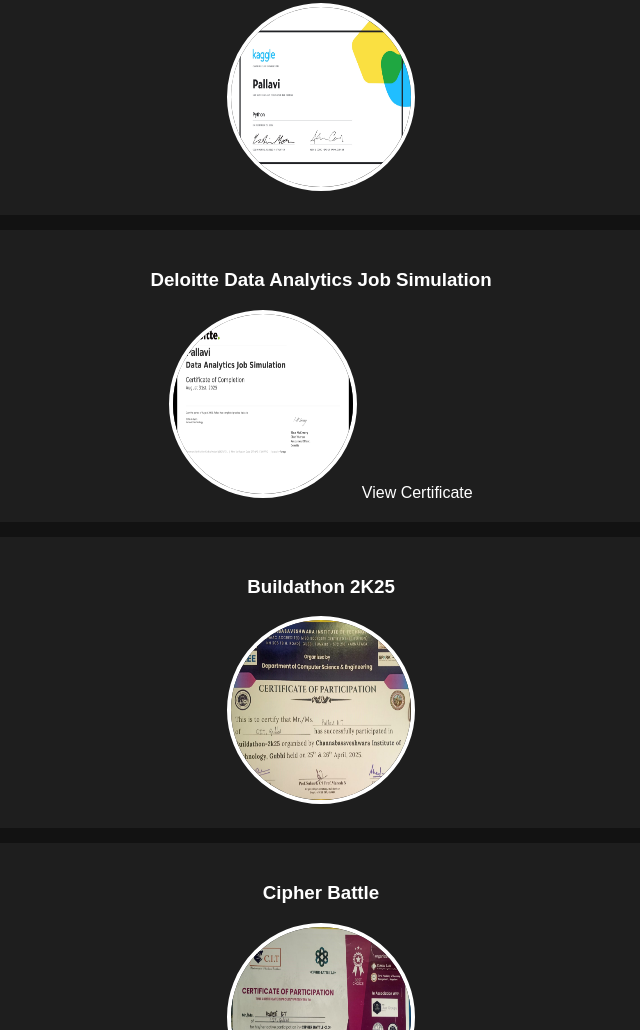
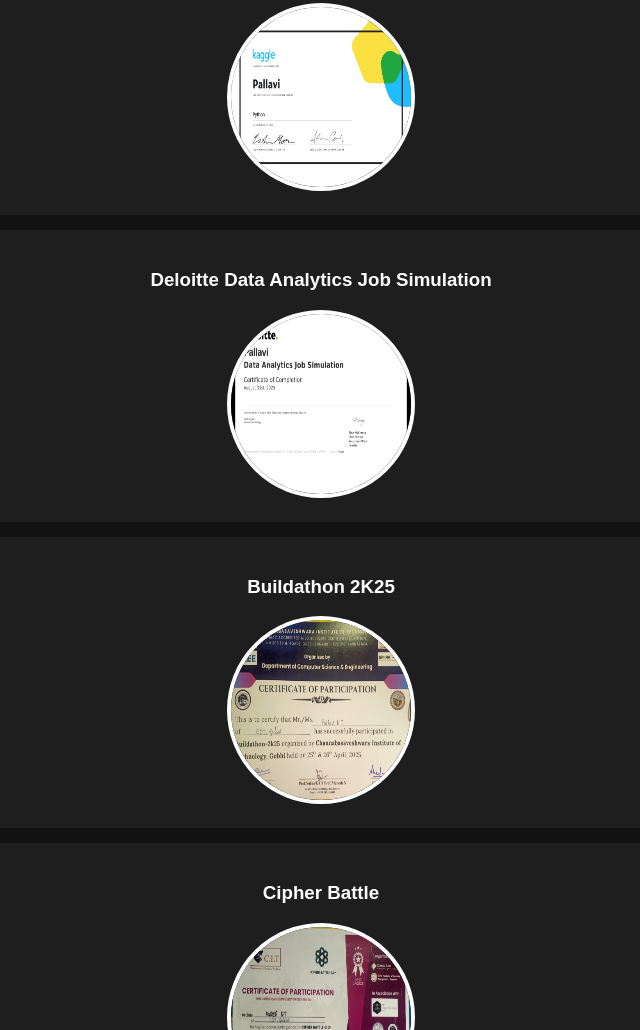
Before and after one commit to Pallavikt/pallavikt.github.io, a plain HTML site: page index.html in a window 1280 px wide. Shown: the part 1959-2989 px from the top of the page, without its empty margins (319-959 px from the left). Drawn offline with Linux system fonts and the light colour scheme.

Commit message:
Update index.html

```diff
--- a/index.html
+++ b/index.html
@@ -167,8 +167,6 @@
             <h3>Deloitte Data Analytics Job Simulation</h3>
 
             <img src="https://raw.githubusercontent.com/Pallavikt/pallavikt.github.io/main/Data-Analytics-Job-Simulation_page.jpg" width="500">
-            View Certificate
-            </a>
 
         </div>
 
```
